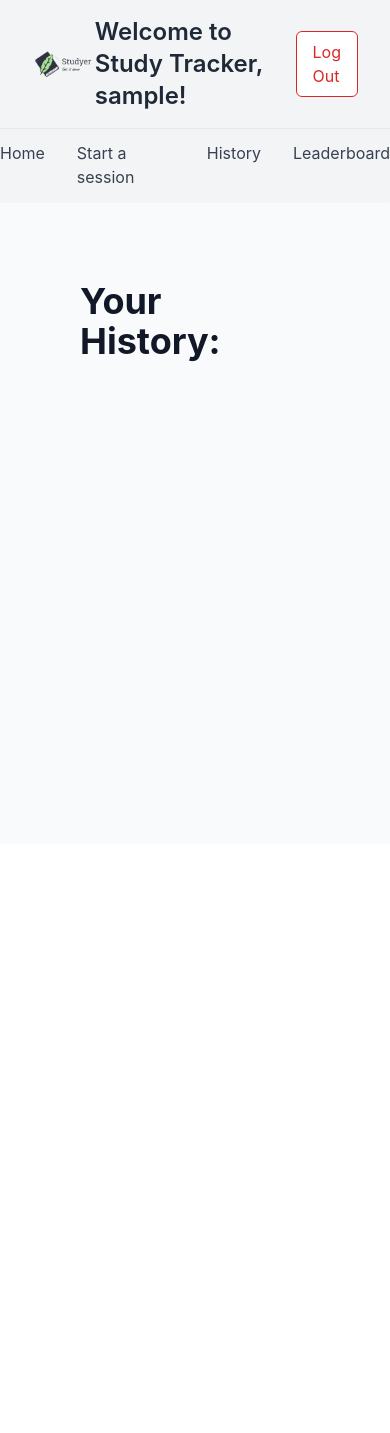
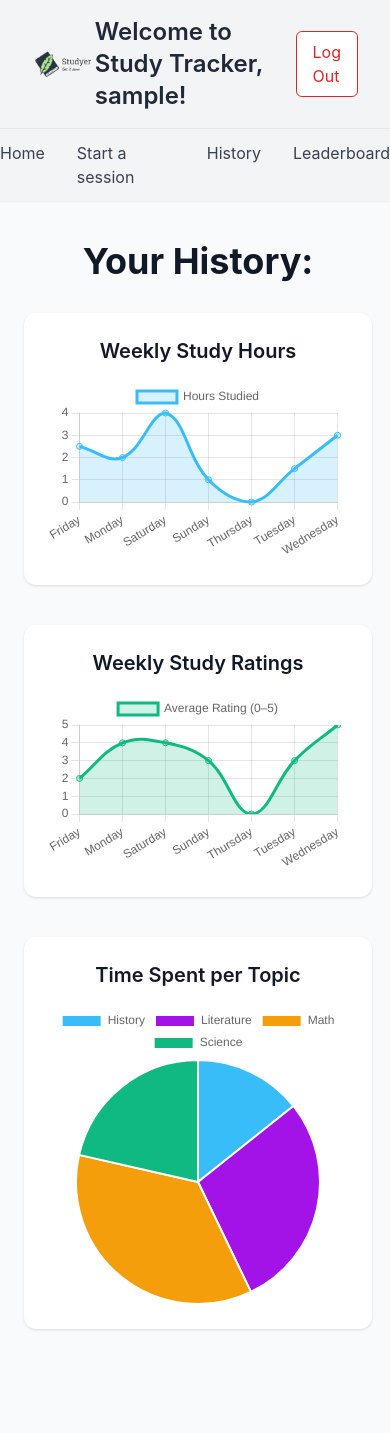
Before and after one commit to SaltySchnauzer/CITS3403-Project, a Flask app: page /history in a window 390 px wide. Before the commit the page ends 362 px from the top, so only its background shows below. Run offline with Flask 3, Linux system fonts and the light colour scheme; the visitor is signed in with stand-in values (Sample User, id 1); style sheets or scripts are compiled from the project's sources.

Commit message:
adding the data analytics to history page

```diff
--- a/app/routes.py
+++ b/app/routes.py
@@ -29,10 +29,79 @@ def leaderboard():
     users = db.session.scalars(sa.select(User)).all()
     return render_template('friends.html', title='Friends', leaderboard = users)
 
+# @app.route('/history')
+# @login_required
+# def history():
+# 	# place holder data until connected to the db
+# 	weekly_data = {
+# 		"Monday": 2,
+# 		"Tuesday": 1.5,
+# 		"Wednesday": 3,
+# 		"Thursday": 0,
+# 		"Friday": 2.5,
+# 		"Saturday": 4,
+#         "Sunday" : 1
+# 	}
+
+#     rating_data = {
+#         "Monday": 4,
+#         "Tuesday" 3,
+#         "Wednesday": 5,
+#         "Thursday": 0,
+#         "Friday": 2,
+#         "Saturday": 4,
+#         "Sunday": 3
+#     }
+
+# 	topic_data = {
+#         "Math": 5,
+# 		"Science": 3,
+# 		"History": 2,
+# 		"Litrature": 4
+# 	}
+
+
+
+# 	return render_template('history.html', title='History', weekly_data=weekly_data, rating_data=rating_data, topic_data=topic_data)
 @app.route('/history')
 @login_required
 def history():
-    return render_template('history.html', title='History')
+    # Placeholder values
+    weekly_data = {
+        "Monday": 2,
+        "Tuesday": 1.5,
+        "Wednesday": 3,
+        "Thursday": 0,
+        "Friday": 2.5,
+        "Saturday": 4,
+        "Sunday": 1
+    }
+
+    rating_data = {
+        "Monday": 4,
+        "Tuesday": 3,
+        "Wednesday": 5,
+        "Thursday": 0,
+        "Friday": 2,
+        "Saturday": 4,
+        "Sunday": 3
+    }
+
+    topic_data = {
+        "Math": 5,
+        "Science": 3,
+        "History": 2,
+        "Literature": 4
+    }
+
+    return render_template("history.html",
+        weekly_data=weekly_data,
+        rating_data=rating_data,
+        topic_data=topic_data)
+
+
+
+
 
 
 # --- Authentication Pages ---
--- a/app/templates/history.html
+++ b/app/templates/history.html
@@ -1,27 +1,154 @@
 {% extends "base.html" %}
 
-{%block content %}
-    <div class="font-bold flex items-center justify-center text-4xl m-20">
+{% block content %}
+<div class="max-w-5xl mx-auto px-6 py-10">
+
+    <!-- History Section -->
+    <div class="font-bold text-4xl text-center mb-8">
         Your History:
     </div>
+
+    <!-- Analytics Section -->
+    <div class="mb-16">
+        <!-- <h2 class="text-3xl font-bold mb-8 text-center">Your Study Analytics</h2>
+
+        <!-- Charts in Responsive Flexbox -->
+        <div class="flex flex-col md:flex-row md:space-x-6 space-y-10 md:space-y-0 justify-center">
+            <!-- Weekly Study Hours -->
+            <div class="bg-white rounded-xl shadow p-6 max-w-md w-full mx-auto">
+                <h3 class="text-xl font-semibold mb-4 text-center">Weekly Study Hours</h3>
+                <canvas id="weeklyChart" height="180"></canvas>
+            </div>
+
+            <!-- Weekly Ratings -->
+            <div class="bg-white rounded-xl shadow p-6 max-w-md w-full mx-auto">
+                <h3 class="text-xl font-semibold mb-4 text-center">Weekly Study Ratings</h3>
+                <canvas id="ratingChart" height="180"></canvas>
+            </div>
+        </div>
+
+
+
+        <!-- Pie Chart (below the two) -->
+         <!-- Tailwind: max-w-xs (smaller max width), mx-auto centers it -->
+        <div class="bg-white rounded-xl shadow p-6 max-w-lg w-full mx-auto mt-10">
+            <h3 class="text-xl font-semibold mb-4 text-center">Time Spent per Topic</h3>
+            <canvas id="topicChart" width="250" height="250"></canvas>
+        </div>
+    </div>
+
+
+
     {% for session in current_user.sessions %}
-    <div class="m-12 p-4 rounded-full bg-amber-200 grid grid-cols-4">
+    <div class="m-6 p-4 rounded-full bg-amber-200 grid grid-cols-4">
         <div>
             {% if session.name == '' %}
-            <i>Untitled</i>
+                <i>Untitled</i>
             {% else %}
-            {{session.name}}
+                {{ session.name }}
             {% endif %}
         </div>
         <div>
-            {{session.start}}
+            {{ session.start }}
         </div>
         <div>
-            {{session.end}}
+            {{ session.end }}
         </div>
         <div>
-            {{session.duration}}
+            {{ session.duration }}
         </div>
     </div>
     {% endfor %}
+</div>
+
+<!-- Chart.js CDN -->
+<script src="https://cdn.jsdelivr.net/npm/chart.js"></script>
+
+<!-- Injected JSON data into the DOM as <script type="application/json"> elements -->
+<!-- This avoids VS Code errors and improves security against cross site scripting -->
+
+<!-- Weekly hours data -->
+<script id="weeklyDataJSON" type="application/json">
+    {{ weekly_data | tojson }}
+</script>
+
+<!-- Rating data: average rating per day -->
+<script id="ratingDataJSON" type="application/json">
+    {{ rating_data | tojson }}
+</script>
+
+<!-- Study topic breakdown data -->
+<script id="topicDataJSON" type="application/json">
+    {{ topic_data | tojson }}
+</script>
+
+<script>
+    // Parse JSON from hidden <script> tags — this avoids inline JS errors and helps debugging
+    const weeklyData = JSON.parse(document.getElementById("weeklyDataJSON").textContent);
+    const ratingData = JSON.parse(document.getElementById("ratingDataJSON").textContent);
+    const topicData = JSON.parse(document.getElementById("topicDataJSON").textContent);
+
+
+    // Line Chart: Weekly Study Hours
+    new Chart(document.getElementById('weeklyChart'), {
+        type: 'line',
+        data: {
+            labels: Object.keys(weeklyData),
+            datasets: [{
+                label: 'Hours Studied',
+                data: Object.values(weeklyData),
+                fill: true,
+                borderColor: '#38bdf8',
+                backgroundColor: 'rgba(56, 189, 248, 0.2)',
+                tension: 0.4
+            }]
+        },
+        options: {
+            scales: {
+                y: { beginAtZero: true }
+            }
+        }
+    });
+
+    // Ratings Chart (1–5 scale)
+    new Chart(document.getElementById('ratingChart'), {
+        type: 'line',
+        data: {
+            labels: Object.keys(ratingData),
+            datasets: [{
+                label: 'Average Rating (0–5)',
+                data: Object.values(ratingData),
+                fill: true,
+                borderColor: '#10b981',
+                backgroundColor: 'rgba(16, 185, 129, 0.2)',
+                tension: 0.4
+            }]
+        },
+        options: {
+            scales: {
+                y: {
+                    min: 0,
+                    max: 5,
+                    ticks: {
+                        stepSize: 1
+                    }
+                }
+            }
+        }
+    });
+
+
+
+    // Pie Chart: Time Spent per Topic
+    new Chart(document.getElementById('topicChart'), {
+        type: 'pie',
+        data: {
+            labels: Object.keys(topicData),
+            datasets: [{
+                data: Object.values(topicData),
+                backgroundColor: ['#38bdf8', '#a312e6', '#f59e0b', '#10b981']
+            }]
+        }
+    });
+</script>
 {% endblock %}
```
